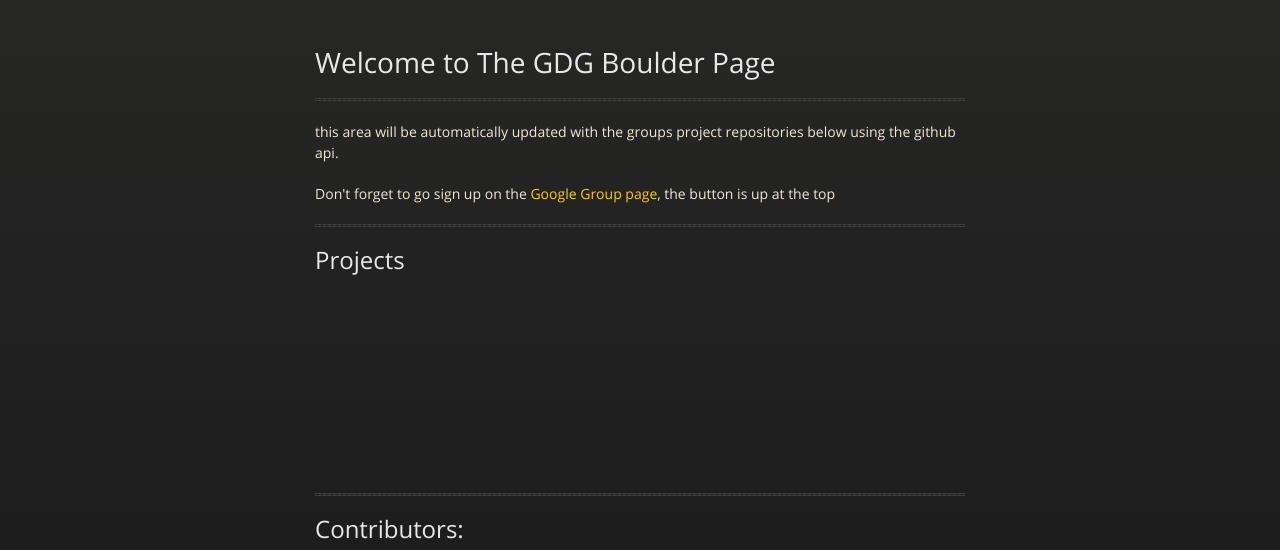
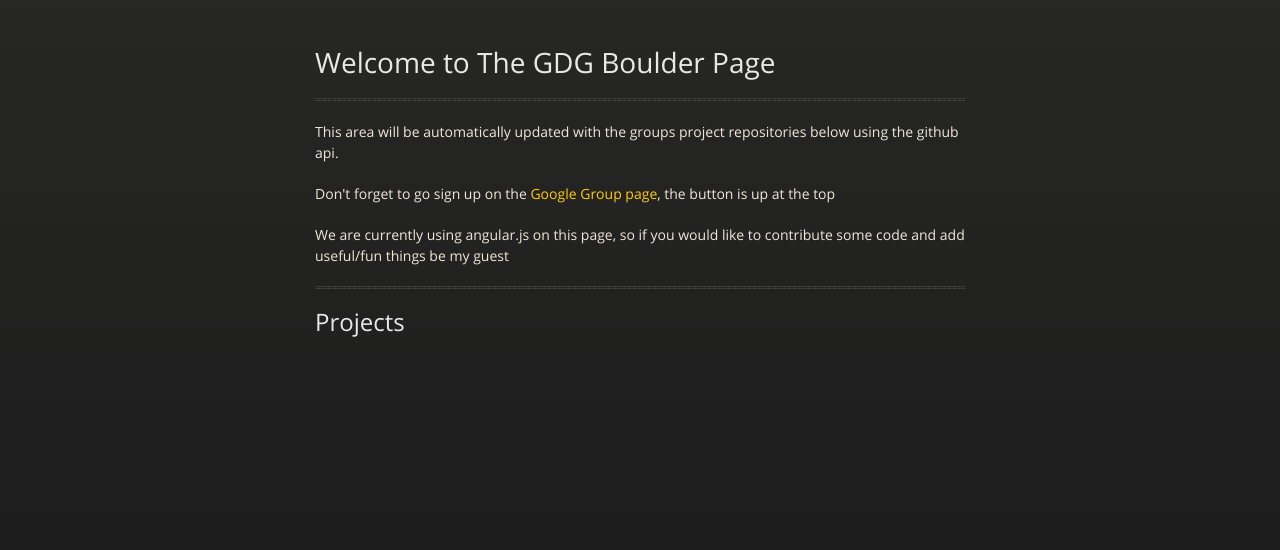
Before and after one commit to GDGBoulder/gdgboulder.github.io, a plain HTML site: page index.html in a window 1280 px wide. Shown: the part 201-751 px from the top of the page. Drawn offline with nearby package versions, Linux system fonts and the light colour scheme; some packages are replaced by stand-ins of ours; no server answers.

Commit message:
updated more text words things stuff

```diff
--- a/index.html
+++ b/index.html
@@ -48,9 +48,10 @@
         </h1>
         <hr>
 
-        <p>this area will be automatically updated with the groups project repositories
+        <p> This area will be automatically updated with the groups project repositories
             below using the github api.</p>
         <p> Don't forget to go sign up on the <a href="https://groups.google.com/d/forum/gdgboulder">Google Group page</a>, the button is up at the top</p>
+        <p> We are currently using angular.js on this page, so if you would like to contribute some code and add useful/fun things be my guest</p>
 
 
         <hr>
```
